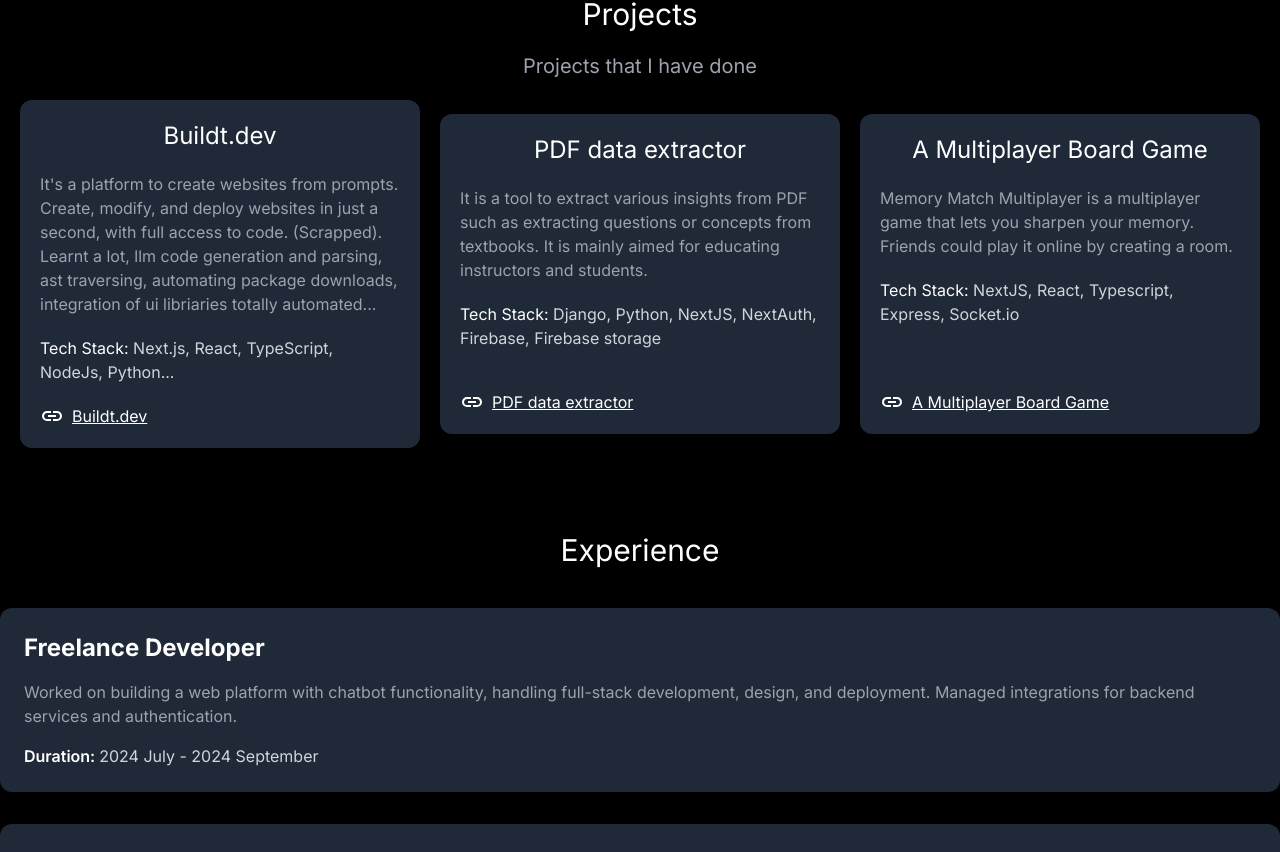
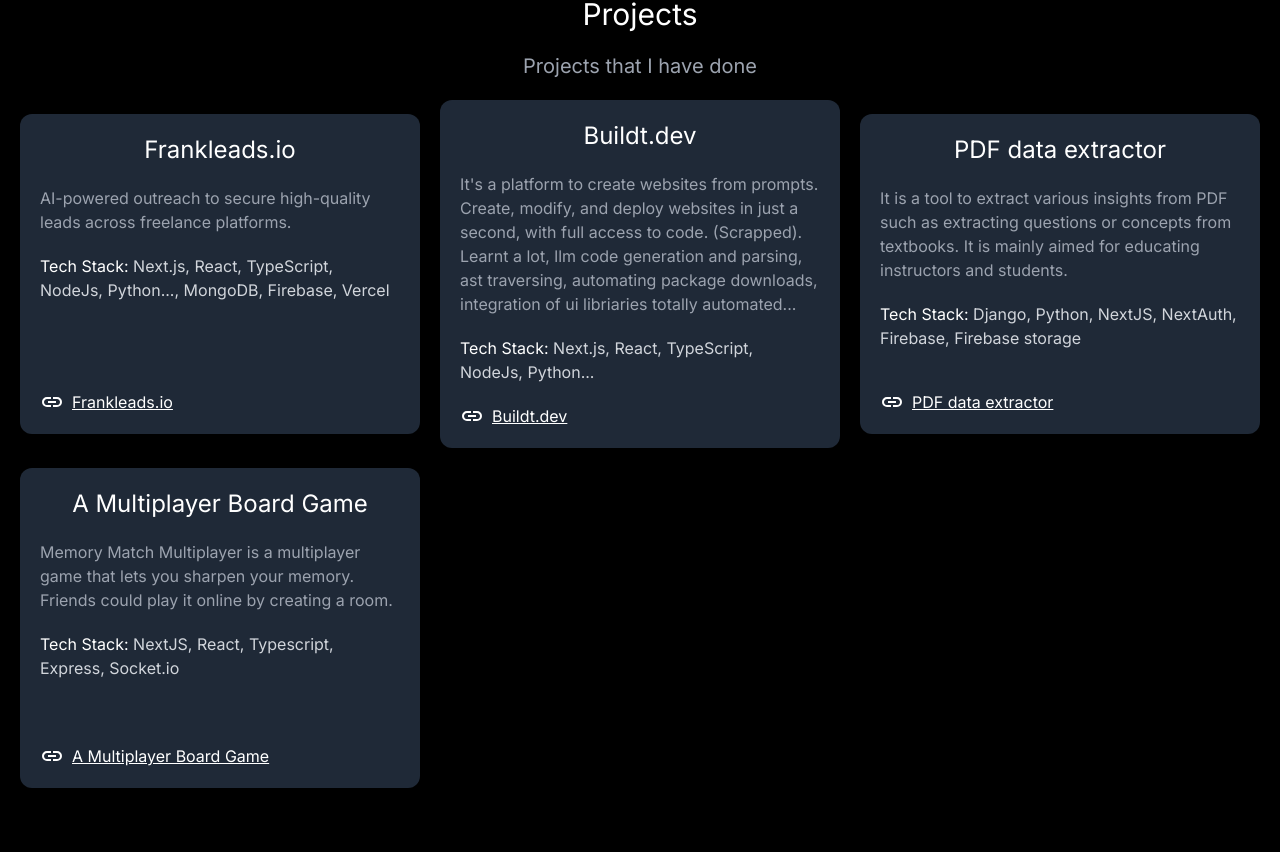
Before and after one commit to User-1289/portfolio, a Next.js app: page / in a window 1280 px wide. Shown: the part 1172-2024 px from the top of the page. Built offline with nearby package versions, Linux system fonts and the light colour scheme.

Commit message:
Update Projects.tsx

```diff
--- a/src/app/components/Projects.tsx
+++ b/src/app/components/Projects.tsx
@@ -3,6 +3,12 @@
 const Projects: React.FC = ({}) => {
 
     let projectsInfo = [
+        {
+            name: "Frankleads.io",
+            details: "AI-powered outreach to secure high-quality leads across freelance platforms.",
+            techStacks: "Next.js, React, TypeScript, NodeJs, Python..., MongoDB, Firebase, Vercel",
+            url: "https://frankleads.io"
+        },
         {
             name: "Buildt.dev",
             details: "It's a platform to create websites from prompts. Create, modify, and deploy websites in just a second, with full access to code. (Scrapped). Learnt a lot, llm code generation and parsing, ast traversing, automating package downloads, integration of ui libriaries totally automated...",
```
